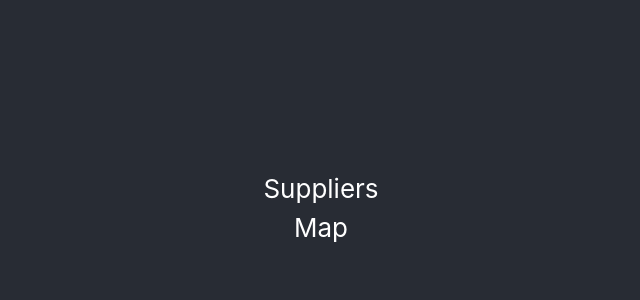
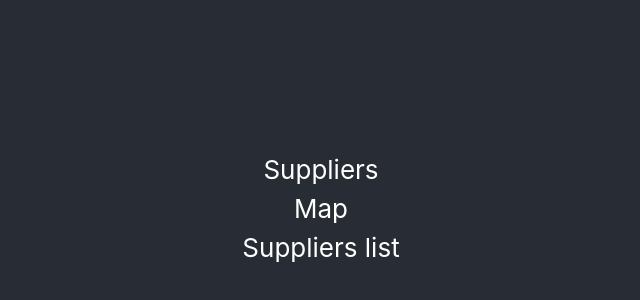
Before and after one commit to alloune/spa_react, a React (Create React App) app in the folder spiruline/: page / in a window 1280 px wide. Shown: the part 192-492 px from the top of the page, without its empty margins (319-959 px from the left). Built offline with nearby package versions, Linux system fonts and the light colour scheme.

Commit message:
fin exo 3

```diff
--- a/spiruline/src/App.js
+++ b/spiruline/src/App.js
@@ -1,27 +1,41 @@
-import logo from './logo.svg';
 import './App.css';
+import SuppliersList from "./SuppliersList";
+import SuppliersMap from "./SuppliersMap";
+import { useState } from "react";
 
 function App() {
+
+    const [toggleDisplay, setToggleDisplay] = useState(true)
+
+    function onSuppliersListClick() {
+        setToggleDisplay(true);
+    }
+
+    function onMapClick() {
+        setToggleDisplay(false);
+    }
+
     return (
         <div className="App">
             <header className="App-header">
                 <nav>
                     <ul>
-            <li><button onClick={onSuppliersListClick}>Suppliers</button></li>
-            <li><button onClick={onMapClick}>Map</button></li>
+                        <li>
+                            <button onClick={onSuppliersListClick}>Suppliers</button>
+                        </li>
+                        <li>
+                            <button onClick={onMapClick}>Map</button>
+                        </li>
                     </ul>
                 </nav>
+                <div>
+                    { toggleDisplay ? <SuppliersList/> : <SuppliersMap/> }
+                </div>
             </header>
         </div>
     );
 }
 
-function onSuppliersListClick(){
-  alert('Cliqué sur la liste des fournisseur')
-}
 
-function onMapClick(){
-  alert('Cliqué sur la map')
-}
 
 export default App;
--- /dev/null
+++ b/spiruline/src/SuppliersList.js
@@ -0,0 +1,7 @@
+function SuppliersList(){
+   return(
+       <h1> Suppliers list </h1>
+   )
+}
+
+export default SuppliersList
--- /dev/null
+++ b/spiruline/src/SuppliersMap.js
@@ -0,0 +1,7 @@
+function SuppliersMap(){
+    return (
+        <h1> La carte </h1>
+    );
+}
+
+export default SuppliersMap
```
Lines whose indentation alone changed are shown as unchanged.
